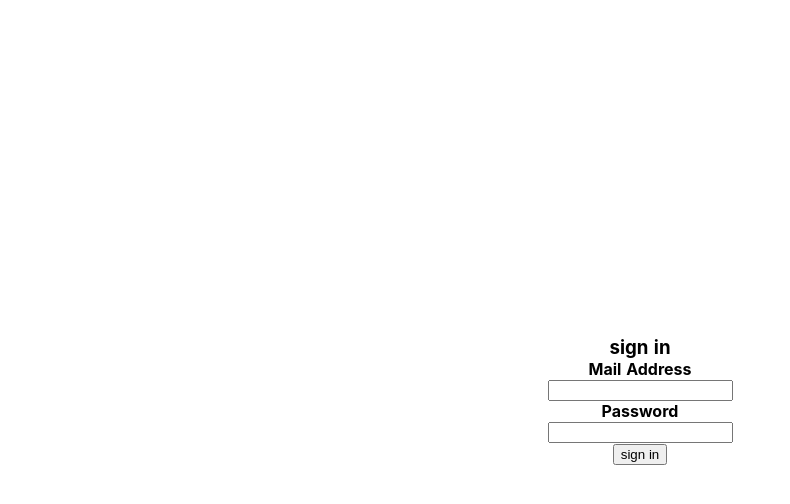
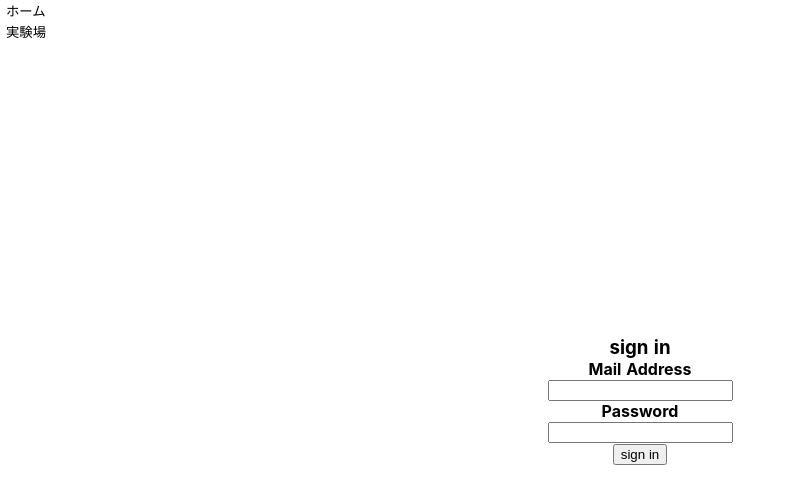
Before and after one commit to yuru-camper/playground, a Nuxt app: page / in a window 1280 px wide. Shown: the top 504 px of the page, without its empty margins (0-790 px from the left). Built offline with nearby package versions, Linux system fonts and the light colour scheme.

Commit message:
scssが使えるようにした

```diff
--- /dev/null
+++ b/assets/scss/_variables.scss
@@ -0,0 +1 @@
+$bg-color: #FFF;
--- /dev/null
+++ b/components/Navigator.vue
@@ -0,0 +1,45 @@
+<template>
+    <div class="navigator">
+        <div class="nav" v-for="(nav, i) in navs" :key="i">
+            <nuxt-link :to="nav.path">
+                <button>{{ nav.name }}</button>
+            </nuxt-link>
+        </div>
+    </div>
+</template>
+
+
+<style lang="scss">
+    .navigator {
+        position: fixed;
+        top: 0;
+        left: 0;
+
+        a {
+            button {
+                background: $bg-color;
+                border: none;
+            }
+        }
+    }
+</style>
+
+
+<script>
+export default {
+    data() {
+        return {
+            navs: [
+                {
+                    name: 'ホーム',
+                    path: '/'
+                },
+                {
+                    name: '実験場',
+                    path: '/top'
+                }
+            ]
+        }
+    }
+}
+</script>
--- a/layouts/default.vue
+++ b/layouts/default.vue
@@ -1,5 +1,6 @@
 <template>
   <div>
+    <Navigator />
     <nuxt />
   </div>
 </template>
@@ -53,3 +54,14 @@ html {
   background-color: #35495e;
 }
 </style>
+
+
+<script>
+import Navigator from '~/components/Navigator'
+
+export default {
+  components: {
+    Navigator
+  }
+}
+</script>
--- a/nuxt.config.js
+++ b/nuxt.config.js
@@ -50,7 +50,13 @@ export default {
   ** Nuxt.js modules
   */
   modules: [
+    '@nuxtjs/style-resources'
   ],
+  styleResources: {
+    scss: [
+      '~/assets/scss/_variables.scss'
+    ]
+  },
   /*
   ** Build configuration
   */
--- a/package.json
+++ b/package.json
@@ -15,6 +15,9 @@
     "nuxt": "^2.0.0"
   },
   "devDependencies": {
-    "firebase": "^7.14.5"
+    "@nuxtjs/style-resources": "^1.0.0",
+    "firebase": "^7.14.5",
+    "node-sass": "^4.14.1",
+    "sass-loader": "^8.0.2"
   }
 }
```
Also changed, not shown: 1 other file (tests, documents, lock files or other folders).
